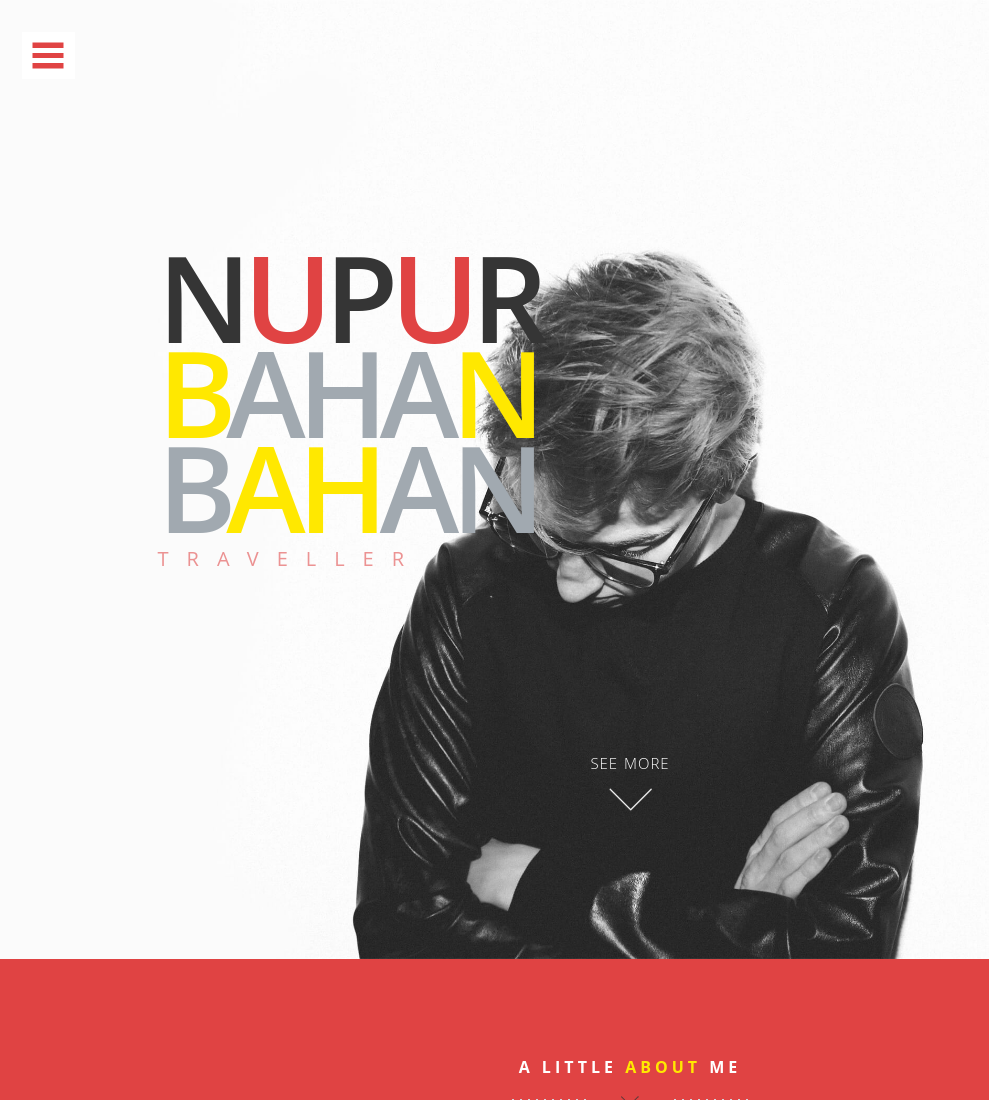
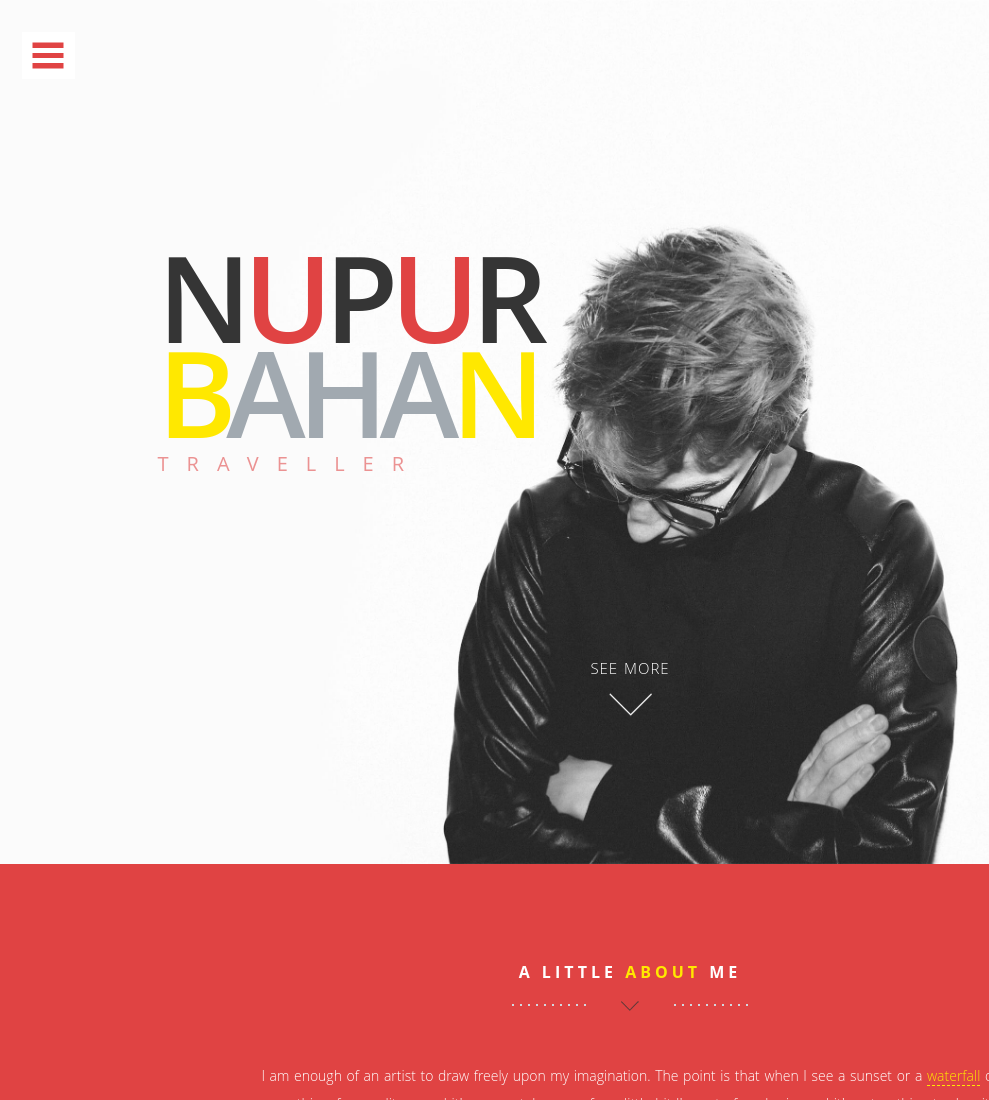
Before and after one commit to nupurbahan/nupurbahan.github.io, a plain HTML site: page index.html in a window 1280 px wide. Shown: the top 1100 px of the page, without its empty margins (10-999 px from the left). Drawn offline with nearby package versions, Linux system fonts and the light colour scheme; some packages are replaced by stand-ins of ours.

Commit message:
Update index.html

```diff
--- a/index.html
+++ b/index.html
@@ -73,7 +73,6 @@
                   <h1 class="animated fadeInDown">
                     N<span style="color:#E04343;">u</span>p<span style="color:#E04343;">u</span>r<br/>
                     <span style="color:#FFE800">B</span><span>aha</span><span style="color:#FFE800">n</span>
-                    <span>B<span style="color:#FFE800">ah</span>an</span>
                   </h1><!-- Title -->
                   <h3 class="animated fadeInUp delay-05s"><span class="rotate">Lawyer,Photographer,Traveller</span></h3><!-- Text Rotator -->
                 </div>
```
